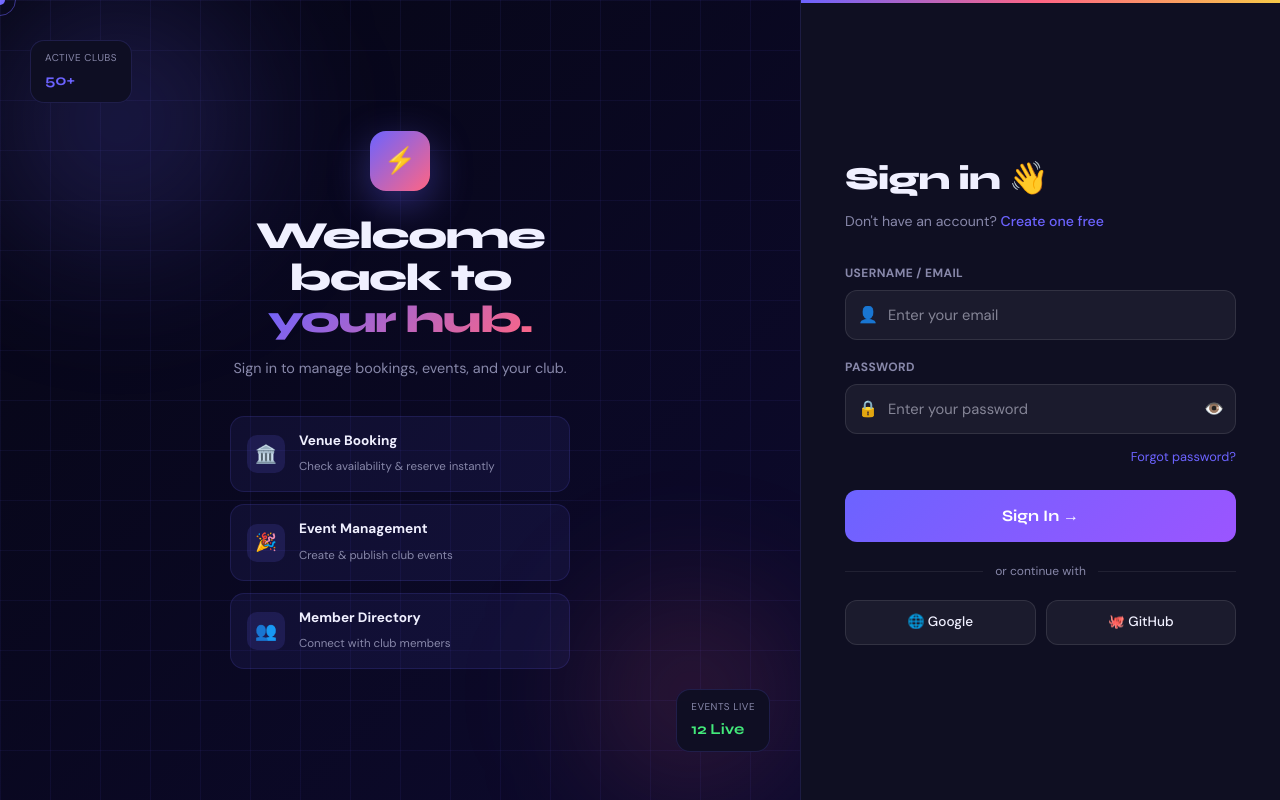
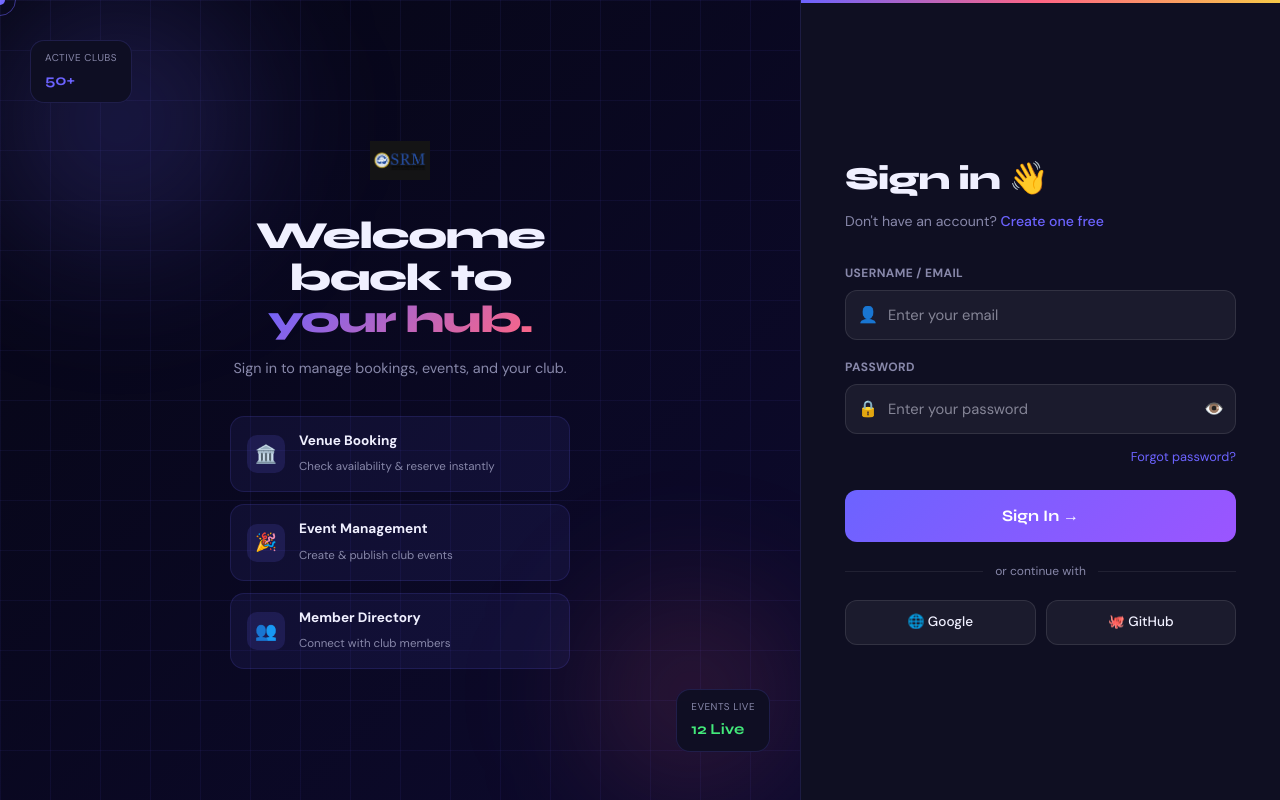
Before and after one commit to Sriram-448/club-management, a Next.js app: page / in a window 1280 px wide. Built offline with nearby package versions, Linux system fonts and the light colour scheme; no server answers.

Commit message:
logo on login page

```diff
--- a/app/login/page.js
+++ b/app/login/page.js
@@ -79,7 +79,7 @@ export default function Login() {
           </div>
 
           <div style={{ position: 'relative', zIndex: 2, textAlign: 'center', padding: 40, maxWidth: 420 }}>
-            <div style={{ width: 60, height: 60, background: 'linear-gradient(135deg,#6c63ff,#ff6584)', borderRadius: 16, display: 'flex', alignItems: 'center', justifyContent: 'center', fontSize: '1.6rem', margin: '0 auto 24px', boxShadow: '0 12px 40px rgba(108,99,255,0.4)' }}>⚡</div>
+            <img src="/srm-logo.png" alt="SRM Logo" style={{ width: 60, height: 60, objectFit: 'contain', margin: '0 auto 24px', display: 'block' }} />
             <h1 style={{ fontFamily: 'var(--font-syne)', fontWeight: 800, fontSize: 'clamp(1.8rem,3vw,2.4rem)', letterSpacing: -1.5, marginBottom: 14, lineHeight: 1.1 }}>
               Welcome back to<br />
               <span style={{ background: 'linear-gradient(135deg,#6c63ff,#ff6584)', WebkitBackgroundClip: 'text', WebkitTextFillColor: 'transparent' }}>your hub.</span>
@@ -112,7 +112,7 @@ export default function Login() {
 
           {/* Mobile logo — only shown on mobile */}
           <div className="mobile-logo" style={{ display: 'none', alignItems: 'center', gap: 12, marginBottom: 32 }}>
-            <div style={{ width: 42, height: 42, background: 'linear-gradient(135deg,#6c63ff,#ff6584)', borderRadius: 12, display: 'flex', alignItems: 'center', justifyContent: 'center', fontSize: '1.2rem' }}>⚡</div>
+            <img src="/srm-logo.png" alt="SRM Logo" style={{ width: 42, height: 42, objectFit: 'contain' }} />
             <div style={{ fontFamily: 'var(--font-syne)', fontWeight: 800, fontSize: '1.1rem' }}>SRMIST Portal</div>
           </div>
 
--- a/app/page.js
+++ b/app/page.js
@@ -79,7 +79,7 @@ export default function Login() {
           </div>
 
           <div style={{ position: 'relative', zIndex: 2, textAlign: 'center', padding: 40, maxWidth: 420 }}>
-            <div style={{ width: 60, height: 60, background: 'linear-gradient(135deg,#6c63ff,#ff6584)', borderRadius: 16, display: 'flex', alignItems: 'center', justifyContent: 'center', fontSize: '1.6rem', margin: '0 auto 24px', boxShadow: '0 12px 40px rgba(108,99,255,0.4)' }}>⚡</div>
+            <img src="/srm-logo.png" alt="SRM Logo" style={{ width: 60, height: 60, objectFit: 'contain', margin: '0 auto 24px', display: 'block' }} />
             <h1 style={{ fontFamily: 'var(--font-syne)', fontWeight: 800, fontSize: 'clamp(1.8rem,3vw,2.4rem)', letterSpacing: -1.5, marginBottom: 14, lineHeight: 1.1 }}>
               Welcome back to<br />
               <span style={{ background: 'linear-gradient(135deg,#6c63ff,#ff6584)', WebkitBackgroundClip: 'text', WebkitTextFillColor: 'transparent' }}>your hub.</span>
@@ -112,7 +112,7 @@ export default function Login() {
 
           {/* Mobile logo — only shown on mobile */}
           <div className="mobile-logo" style={{ display: 'none', alignItems: 'center', gap: 12, marginBottom: 32 }}>
-            <div style={{ width: 42, height: 42, background: 'linear-gradient(135deg,#6c63ff,#ff6584)', borderRadius: 12, display: 'flex', alignItems: 'center', justifyContent: 'center', fontSize: '1.2rem' }}>⚡</div>
+            <img src="/srm-logo.png" alt="SRM Logo" style={{ width: 42, height: 42, objectFit: 'contain' }} />
             <div style={{ fontFamily: 'var(--font-syne)', fontWeight: 800, fontSize: '1.1rem' }}>SRMIST Portal</div>
           </div>
 
```
